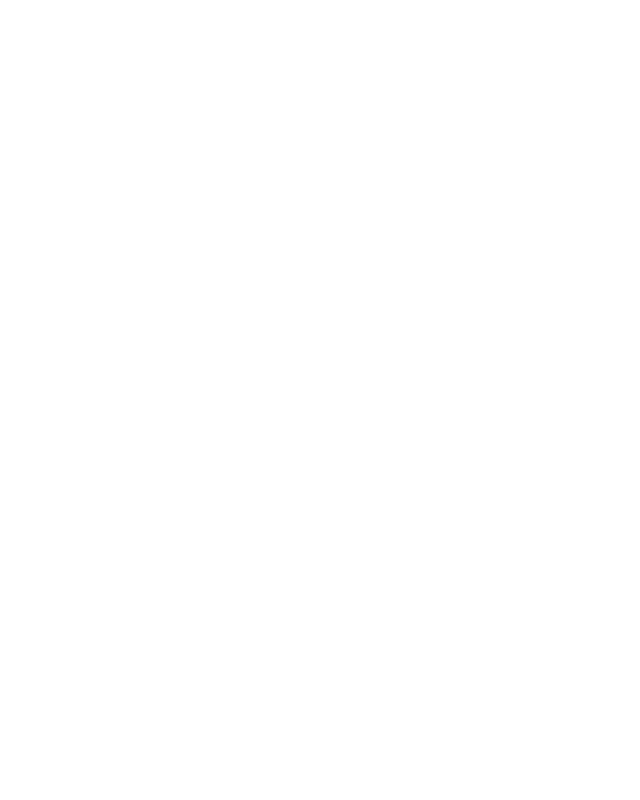
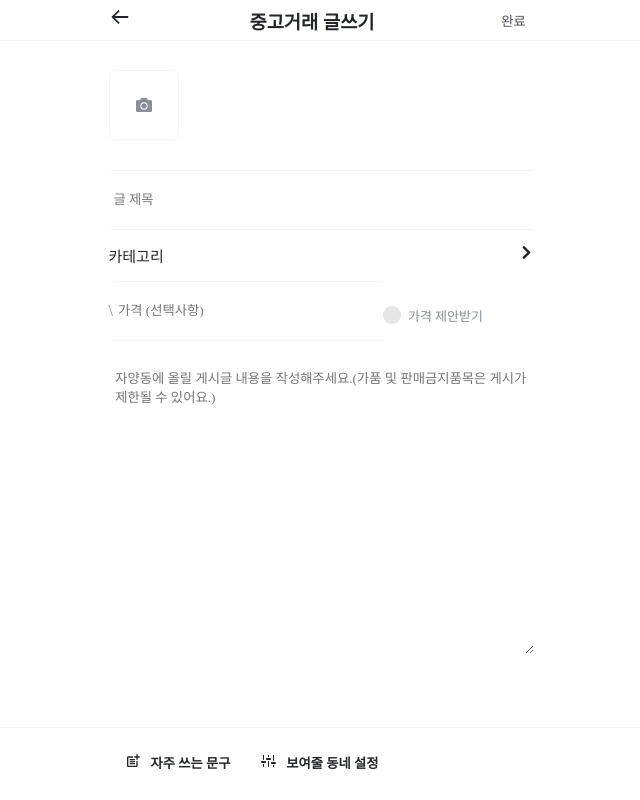
Before and after one commit to Team9-DaangnMarket/Team-9-Front, a React (Create React App) app: page /write/1 in a window 1280 px wide. Shown: the whole page, without its empty margins (319-959 px from the left). Built offline with nearby package versions, Linux system fonts and the light colour scheme; a web font is replaced by a local one.

Commit message:
03 postwrite page w. dummy cate

```diff
--- a/package.json
+++ b/package.json
@@ -8,6 +8,7 @@
     "@testing-library/user-event": "^12.1.10",
     "axios": "^0.24.0",
     "connected-react-router": "6.8.0",
+    "firebase": "^9.6.1",
     "history": "4.10.1",
     "react": "^17.0.2",
     "react-dom": "^17.0.2",
--- a/src/pages/PostWrite.js
+++ b/src/pages/PostWrite.js
@@ -1,6 +1,7 @@
 import React, { useState, useRef } from "react";
 import { Grid, Button, Input } from "../elements";
-import { comma } from "../shared/util";
+import { axiosInstance } from "../shared/api";
+import { dummyCate } from "../shared/util";
 import styled from "styled-components";
 import { GoSettings } from "react-icons/go";
 import { MdOutlinePostAdd, MdOutlineClose } from "react-icons/md";
@@ -17,6 +18,7 @@
 
   const fileInput = useRef();
 
+  //upload file
   const selectFile = () => {
     const reader = new FileReader();
     const file = fileInput.current.files[0];
@@ -26,43 +28,76 @@
       console.log(reader.result);
     };
   };
+
   const handleClick = () => {
     fileInput.current.click();
   };
 
+  //input list
   const titleOnChange = (e) => {
+    //글자수 제한 20자
     setTitle(e.target.value);
   };
 
   const priceOnChange = (e) => {
-    const priceFormat = comma(e.target.value);
-    setPrice(priceFormat);
+    let target = e.target.value;
+    setPrice(target);
   };
 
   const openModal = () => {
     setIsOpen(true);
   };
 
-  const comepleted = () => {
+  const addPost = () => {
     console.log(title, cate, price, content);
+    if (!title || !content || !price || !cate === "카테고리") {
+      window.alert("빈 공간을 채워주세요!");
+      return;
+    }
+
+    //axios
+    let token = "hello";
+    axiosInstance
+      .post(
+        "/posts",
+        {
+          title: title,
+          content: content,
+          price: price,
+          goodsImg: "",
+          //negocheck price 들어가면 무조건 true값
+          negoCheck: true,
+          category: cate,
+        },
+        {
+          headers: {
+            Authorization: `Bearer ${token}`,
+          },
+        }
+      )
+      .then((res) => console.log(res))
+      .catch((err) => console.log(err));
   };
+
   return (
     <>
       <WriteBox>
         <Grid is_container>
+          <Grid _className="title">
             <Grid
               is_flex
               flex_align="center;"
               flex_justify="space-between;"
-            _className="title"
+              _className="title-inner"
             >
               <p>
                 <BiArrowBack />
               </p>
               <h3>중고거래 글쓰기</h3>
-            <Button _className="btn" _onClick={comepleted}>
+              <Button _className="btn" _onClick={addPost}>
                 완료
               </Button>
+            </Grid>
           </Grid>
           <UploadBox>
             <UploadBtn onClick={handleClick}>
@@ -78,7 +113,7 @@
               <>
                 <UploadImg>
                   <img src={preview} alt="pre_img" />
-                  <button>
+                  <button onClick={() => setPreview("")}>
                     <MdOutlineClose />
                   </button>
                 </UploadImg>
@@ -104,36 +139,20 @@
                 <Modal>
                   <div className="shadow"></div>
                   <ul>
+                    {dummyCate.map((cate, i) => {
+                      return (
+                        <>
                           <li
                             onClick={() => {
                               setIsOpen(false);
-                        setCate("디지털기기");
+                              setCate(`${cate}`);
                             }}
                           >
-                      디지털기기
+                            {cate}
                           </li>
-                    <li
-                      onClick={() => {
-                        setIsOpen(false);
-                        setCate("생활가전");
-                      }}
-                    >
-                      생활가전
-                    </li>
-                    <li>가구/인테리어</li>
-                    <li>유아동</li>
-                    <li>생활/가공식품</li>
-                    <li>유아도서</li>
-                    <li>여성잡화</li>
-                    <li>여성의류</li>
-                    <li>남성패션/잡화</li>
-                    <li>게임/취미</li>
-                    <li>뷰티/미용</li>
-                    <li>반려동물용품</li>
-                    <li>도서/티켓/음반</li>
-                    <li>식물</li>
-                    <li>기타 중고물품</li>
-                    <li>삽니다</li>
+                        </>
+                      );
+                    })}
                   </ul>
                 </Modal>
               </>
@@ -201,13 +220,24 @@
 
 const WriteBox = styled.div`
   padding: 10px 16px 50px 16px;
+  .title {
+    position: fixed;
+    top: 0;
+    left: 0;
+    z-index: 100;
+    width: 100%;
 
-  .title {
     border-bottom: 1px solid var(--border-color);
+
+    .title-inner {
+      max-width: 425px;
+      margin: 0 auto;
+    }
     p {
       font-size: 22px;
     }
   }
+
   input {
     border: 1px solid var(--border-color);
     border-right: 0;
@@ -313,7 +343,7 @@
 
 // 상품 사진 업로드
 const UploadBox = styled.div`
-  margin: 30px 0;
+  margin: 60px 0 30px 0;
   display: flex;
 
   .fileUpload {
--- a/src/pages/Signup.js
+++ b/src/pages/Signup.js
@@ -59,6 +59,7 @@
         window.location.hef = "/login";
       })
       .catch((err) => {
+        setErr_id("사용할 수 없는 아이디 혹은 닉네임입니다");
         console.log(`회원가입 오류 발생: ${err}`);
       });
   };
--- a/src/shared/App.js
+++ b/src/shared/App.js
@@ -16,6 +16,7 @@
       <Route path="/signup" component={Signup} exact />
       <Route path="/detail" component={PostDetail} exact />
       <Route path="/write" component={PostWrite} exact />
+      <Route path="/write/:post_id" component={PostWrite} exact />
     </>
   );
 }
--- a/src/shared/api.js
+++ b/src/shared/api.js
@@ -1,9 +1,9 @@
 import axios from "axios";
 
 export const axiosInstance = axios.create({
-  baseURL : "http://54.180.108.183/",
+  //baseURL: "http://15.164.171.227/",
   headers: {
-    'content-type': 'application/json;charset=UTF-8',
-    accept: 'application/json,',
-  }
+    "content-type": "application/json;charset=UTF-8",
+    accept: "application/json,",
+  },
 });
--- a/src/shared/util.js
+++ b/src/shared/util.js
@@ -1,27 +1,49 @@
-export const comma = str => {
+export const comma = (str) => {
   str = String(str);
-  return str.replace(/(\d)(?=(?:\d{3})+(?!\d))/g, '$1,');
-}
+  return str.replace(/(\d)(?=(?:\d{3})+(?!\d))/g, "$1,");
+};
 
-export const uncomma = str => {
+export const uncomma = (str) => {
   str = String(str);
-  return str.replace(/[^\d]+/g, '');
-}
+  return str.replace(/[^\d]+/g, "");
+};
 
 export const getScrollHeight = () => {
   return Math.max(
-      document.body.scrollHeight, document.documentElement.scrollHeight,
-      document.body.offsetHeight, document.documentElement.offsetHeight,
-      document.body.clientHeight, document.documentElement.clientHeight
-  )
-}
+    document.body.scrollHeight,
+    document.documentElement.scrollHeight,
+    document.body.offsetHeight,
+    document.documentElement.offsetHeight,
+    document.body.clientHeight,
+    document.documentElement.clientHeight
+  );
+};
 
 export const copyUrlToClip = () => {
-  const dummy   = document.createElement("input");
-  const text    = window.location.href;
+  const dummy = document.createElement("input");
+  const text = window.location.href;
   document.body.appendChild(dummy);
   dummy.value = text;
   dummy.select();
   document.execCommand("copy");
   document.body.removeChild(dummy);
-}
+};
+
+export const dummyCate = [
+  "디지털기기",
+  "생활가전",
+  "가구/인테리어",
+  "유아동",
+  "생활/가공식품",
+  "유아도서",
+  "여성잡화",
+  "여성의류",
+  "남성패션/잡화",
+  "게임/취미",
+  "뷰티/미용",
+  "반려동물용품",
+  "도서/티켓/음반",
+  "식물",
+  "기타 중고물품",
+  "삽니다",
+];
```
Also changed, not shown: src/index.js (+15 -17 lines), 1 other file (tests, documents, lock files or other folders). Lines whose indentation alone changed are shown as unchanged.
